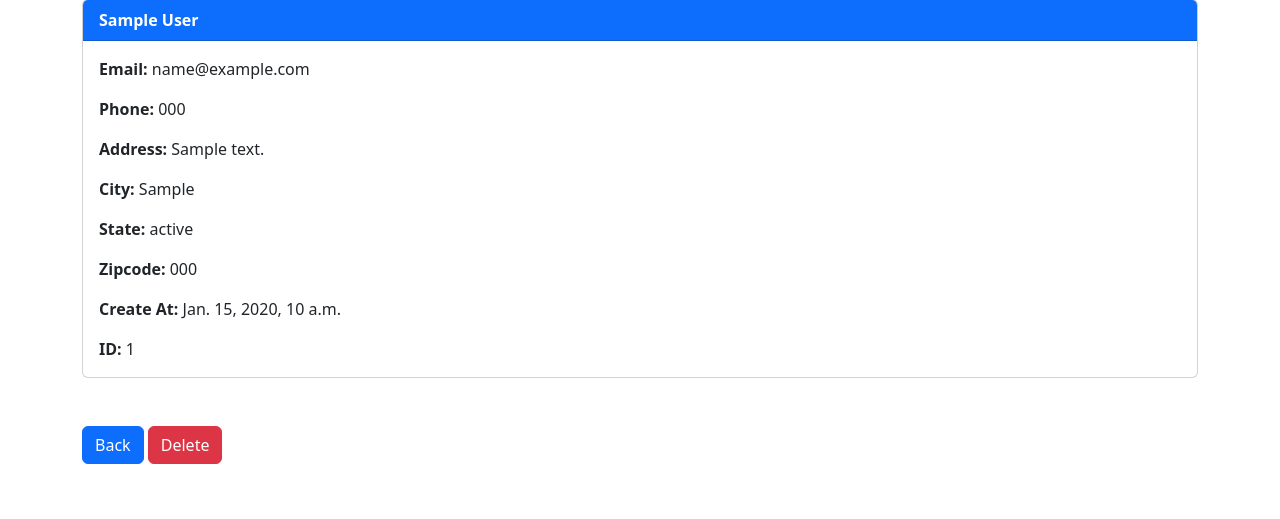
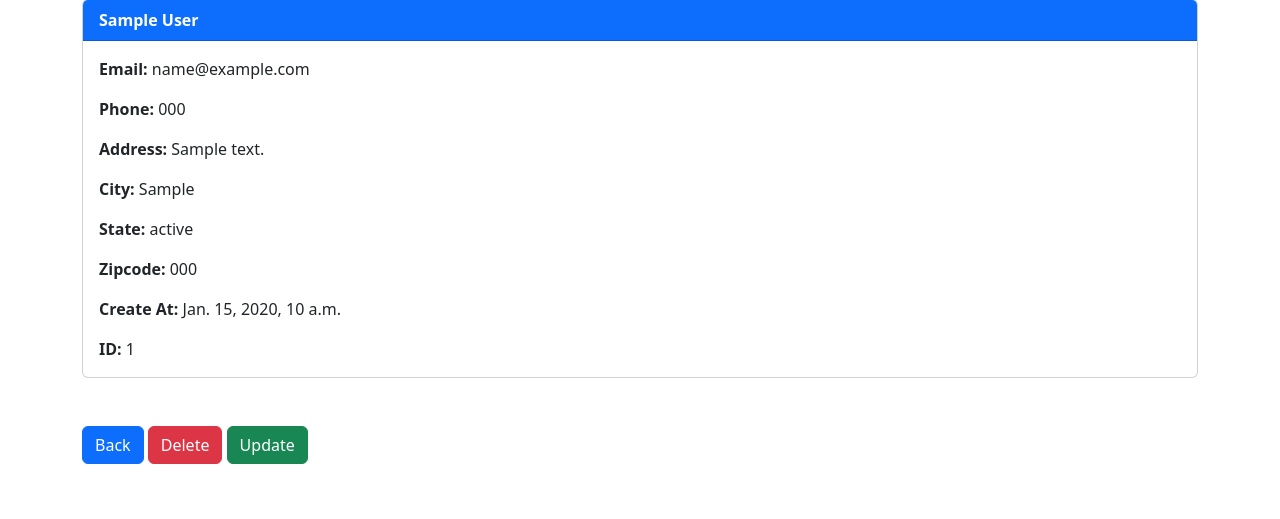
Before and after one commit to Carolinetgn94/CRM-Django, a Django app: page /record/1 in a window 1280 px wide. Shown: the part 127-646 px from the top of the page. Run offline with Django 5.2, Linux system fonts and the light colour scheme; a user stored in the database is signed in; tables that the repository leaves empty hold one stand-in row (values such as "Sample post").

Commit message:
create update url and function in record.html, form not done yet

```diff
--- a/crm/website/templates/record.html
+++ b/crm/website/templates/record.html
@@ -43,5 +43,6 @@
 
   <a href="{% url 'delete_record' customer_record.id %}" class="btn btn-danger">Delete</a>
 
+  <a href="{% url 'update_record' customer_record.id %}" class="btn btn-success">Update</a>
 
 {% endblock %}
--- a/crm/website/urls.py
+++ b/crm/website/urls.py
@@ -10,6 +10,6 @@ urlpatterns = [
     path('record/<int:num>', views.customer_record, name='record'),
     path('delete_record/<int:num>', views.delete_record, name='delete_record'),
     path('add_record/', views.add_record, name='add_record'),
-
+    path('update_record/<int:num>', views.update_record, name='update_record'),
 
 ]
--- a/crm/website/views.py
+++ b/crm/website/views.py
@@ -79,3 +79,16 @@ def add_record(request):
 	else:
 		messages.success(request, "You must be logged in to add record!")
 		return redirect('home')
+
+def update_record(request, num):
+        if request.user.is_authenticated:
+            current_record = Record.objects.get(id=num)
+            form = AddRecordForm(request.POST or None, instance=current_record)
+            if form.is_valid():
+                form.save()
+                messages.success(request, "Record Has Been Updated!")
+                return redirect('home')
+            return render(request, 'update_record.html', {'form':form})
+        else:
+            messages.success(request, "You must be logged in to update a record!")
+            return redirect('home')
```
